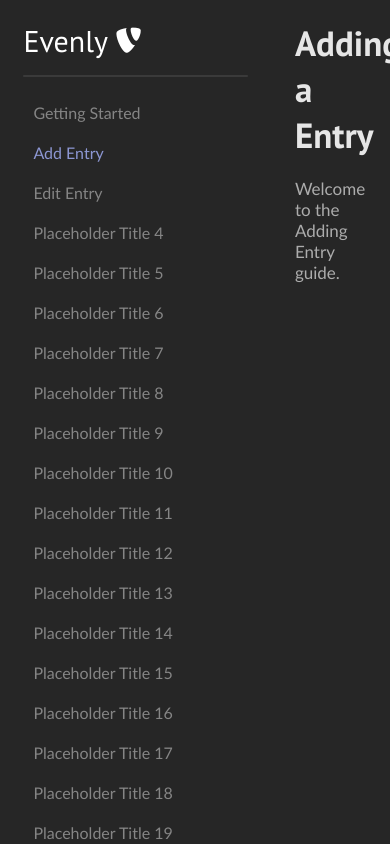
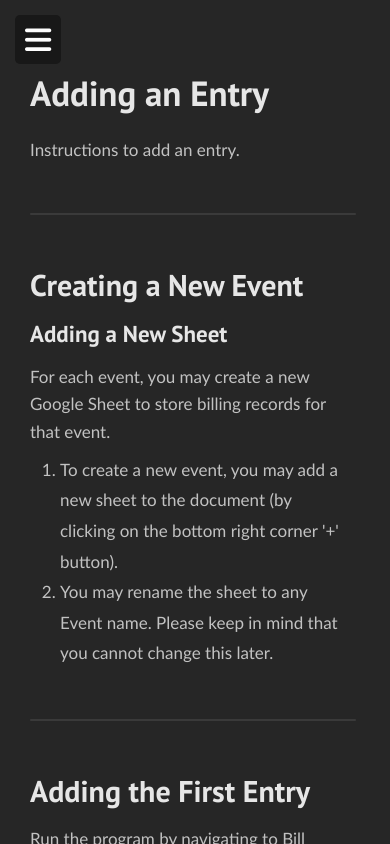
Before and after one commit to PiqueDevelopment/evenly-website, a React (Create React App) app: page /docs/add-entry in a window 390 px wide. Built offline with nearby package versions, Linux system fonts and the light colour scheme.

Commit message:
feature Documentation Mobile View

```diff
--- a/src/components/DocNavbar.css
+++ b/src/components/DocNavbar.css
@@ -2,6 +2,10 @@
     display: flex;
     height: 100vh;
     background-color: #262626;
+}
+
+.container.full-width {
+    margin-left: 0;
 }
 
 .sidebar {
@@ -12,7 +16,22 @@
     flex-shrink: 0;
     overflow-y: auto;
     overflow-x: auto;
+    position: relative;
+    z-index: 999;
 }
+
+
+.overlay {
+    position: fixed;
+    margin-left: 6%;
+    top: 0;
+    left: 0;
+    width: 100%;
+    height: 100%;
+    background: rgba(0, 0, 0, 0.5);
+    z-index: 998;
+}
+
 
 .sidebar-list {
     height: auto;
@@ -33,7 +52,7 @@
     text-decoration: none;
 }
 
-.sidebar-home:hover{
+.sidebar-home:hover {
     color: rgb(141, 151, 211);
     cursor: pointer;
     transition: 0.5s ease;
@@ -47,6 +66,7 @@ hr.rounded {
     max-width: 90%;
     margin: 15px 0;
 }
+
 .sidebar-list .row {
     width: 100%;
     height: 40px;
@@ -76,3 +96,37 @@ hr.rounded {
     cursor: pointer;
     transition: 0.5s ease;
 }
+
+.hamburger-menu {
+    display: none;
+    position: absolute;
+    top: 15px;
+    left: 15px;
+    font-size: 30px;
+    cursor: pointer;
+    color: white;
+    background-color: #181818;
+    padding: 5px;
+    padding-left: 10px;
+    padding-right: 10px;
+    border-radius: 5px;
+    transition: background-color 0.3s ease;
+}
+
+
+@media screen and (max-width: 768px) {
+    .sidebar {
+        transform: translateX(-100%);
+        overflow-y: hidden;
+        transition: transform 0.3s ease-in-out;
+    }
+
+    .sidebar.active {
+        transform: translateX(0);
+        overflow-y: auto;
+    }
+
+    .hamburger-menu {
+        display: block;
+    }
+}
--- a/src/components/DocNavbar.tsx
+++ b/src/components/DocNavbar.tsx
@@ -1,13 +1,35 @@
-import React from 'react';
+import React, { useState, useEffect, useRef } from 'react';
 import { NavLink } from 'react-router-dom';
 import './DocNavbar.css';
 import { DocNavbarData } from './DocNavbarData.tsx';
 
 function DocNavbar() {
+    const [sidebarOpen, setSidebarOpen] = useState(false);
+    const sidebarRef = useRef(null);
+
+    const toggleSidebar = () => {
+        setSidebarOpen(!sidebarOpen);
+    };
+
+    const handleClickOutside = (event) => {
+        if (sidebarRef.current && !sidebarRef.current.contains(event.target)) {
+            setSidebarOpen(false);
+        }
+    };
+
+    useEffect(() => {
+        document.addEventListener('mousedown', handleClickOutside);
+        return () => {
+            document.removeEventListener('mousedown', handleClickOutside);
+        };
+    }, []);
+
     return (
-        <div className='sidebar'>
+        <div className={`container ${sidebarOpen ? '' : 'full-width'}`}>
+            {sidebarOpen && <div className="overlay" onClick={toggleSidebar}></div>}
+            <div ref={sidebarRef} className={`sidebar ${sidebarOpen ? 'active' : ''}`}>
                 <ul className='sidebar-list'>
-                <li >
+                    <li>
                         <NavLink
                             to='/'
                             className='sidebar-home'
@@ -30,6 +52,10 @@ function DocNavbar() {
                     ))}
                 </ul>
             </div>
+            <div className={`hamburger-menu ${sidebarOpen ? 'hidden' : ''}`} onClick={toggleSidebar}>
+                <i className='fas fa-bars'></i>
+            </div>
+        </div>
     );
 }
 
--- a/src/pages/docs/AddEntry.tsx
+++ b/src/pages/docs/AddEntry.tsx
@@ -7,8 +7,42 @@ function AddEntry() {
     <div className='container'>
         <DocNavbar />
         <div className='doc-content'>
-          <h1>Adding a Entry</h1>
-          <p>Welcome to the Adding Entry guide.</p>
+          <div className='spacer'/>
+          <h1>Adding an Entry</h1>
+          <p>Instructions to add an entry.</p>
+          <hr className='doc-divider' />
+          <h2>Creating a New Event</h2>
+          <h3>Adding a New Sheet</h3>
+          <p>For each event, you may create a new Google Sheet to store billing records for that event.</p>
+          <p>
+            <ul>
+                <li>To create a new event, you may add a new sheet to the document &#x0028;by clicking on the bottom right corner '+' button&#x0029;.</li>
+                <li>You may rename the sheet to any Event name. Please keep in mind that you cannot change this later.</li>
+            </ul>
+          </p>
+          <hr className='doc-divider' />
+          <h2>Adding the First Entry</h2>
+          <p>Run the program by navigating to Bill Splitting &#x003E; Add Entry.</p>
+          <div className='warning'>
+            <h3>WARNING</h3>
+            <p>It is vital that you are adding an entry with the correct Event sheet open. The program will attempt to insert information into whatever sheet you are looking at.</p>
+          </div>
+          <h3>Filling out the Form</h3>
+          <p>You will be greeted with a menu prompting for the following:</p>
+          <p>
+            <ul>
+              <li>Description &#x0028;Optional&#x0029;: The bill name and description. This is optional.</li>
+              <li>Date &#x0028;Optional&#x0029;: The date of the bill. This is optional.</li>
+              <li>Total Amount: The total amount of money &#x0028;$ Amount&#x0029; that was paid for the bill.</li>
+              <li>Split Type: The split type of the bill. This can either be in <i>dollar amount</i> or by <i>percentage</i>.</li>
+              <li>Members: Add the members who were involved with the bill by clicking on 'Add Member' and utilizing the dropdown menu.</li>
+              <li>Who Paid: The person&#x0028;s&#x0029; who paid the bill initially. What they are owed will be calculated in 'Balance Split.' Please see the glossary.</li>
+            </ul>
+          </p>
+          <h3>Submitting the Form</h3>
+          <p>Upon form submission, the entry will take a moment to be entered into the Google Sheet, along with a Unique ID and automated formatting</p>
+          <p>This entry will now be available to edit through the Edit Entry feature.</p>
+          <div className='spacer'/>
         </div>
     </div>
   );
--- a/src/pages/docs/Docs.css
+++ b/src/pages/docs/Docs.css
@@ -5,16 +5,24 @@
     background-color: #262626;
     color: #000;
     overflow-y: auto;
+    margin-left: 4%;
+}
+
+.doc-content.full-width {
+    margin-left: 0;
+}
+
+.spacer {
+    margin-top: 50px;
+    margin-bottom: 50px;
 }
 
 .doc-content h1,
 .doc-content h2,
 .doc-content h3,
-.doc-content h4,
-.doc-content h5,
-.doc-content h6,
-.doc-content p {
-    margin-left: 2%;
+.doc-content p,
+.doc-content li {
+    margin-right: 4%;
 }
 
 .doc-content h1 {
@@ -36,21 +44,26 @@
     color: #e6e6e6;
     text-align: left;
     font-size: 23px;
-    margin-top: 45px;
+    margin-top: 15px;
     margin-bottom: 15px;
 }
 
 .doc-content p {
-    color: #acacac;
+    color: #c2c2c2;
+    line-height: 1.6;
     text-align: left;
     font-size: 17px;
     margin-bottom: 20px;
     font-family: 'Trebuchet MS', 'Lucida Sans Unicode', 'Lucida Grande', 'Lucida Sans', Arial, sans-serif;
 }
 
+.doc-content ul {
+    margin-top: -10px;
+    margin-left: 30px;
+    line-height: 1.8;
+}
+
 .doc-content li {
-    margin-left: 20px;
-    padding: 5px;
     list-style: number;
     font-family: 'Trebuchet MS', 'Lucida Sans Unicode', 'Lucida Grande', 'Lucida Sans', Arial, sans-serif;
 }
@@ -61,6 +74,30 @@
     background-color: rgb(58, 58, 58);
     border-radius: 5px;
     margin: 50px 0;
-    margin-left: 2%;
-    margin-right: 2%;
+    margin-right: 4%;
 }
+
+.warning {
+    background-color: #3e341b;
+    padding: 20px;
+    border-radius: 20px;
+    margin-right: 4%;
+    border: 2px solid #4e4120;
+    margin-bottom: 20px;
+}
+
+/* Styles for tablets (600px to 768px) */
+@media screen and (min-width: 600px) and (max-width: 768px) {
+    .doc-content {
+        margin-left: -240px;
+        width: 100%;
+    }
+}
+
+/* Styles for phones (less than 600px) */
+@media screen and (max-width: 599px) {
+    .doc-content {
+        margin-left: -240px;
+        width: 100%;
+    }
+}
--- a/src/pages/docs/GettingStarted.tsx
+++ b/src/pages/docs/GettingStarted.tsx
@@ -7,6 +7,7 @@ function GettingStarted() {
     <div className='container'>
         <DocNavbar />
         <div className='doc-content'>
+          <div className='spacer'/>
           <h1>Getting Started</h1>
           <p>Essential information to get you started with Evenly.</p>
           <hr className='doc-divider' />
@@ -29,6 +30,10 @@ function GettingStarted() {
           </p>
           <hr className='doc-divider' />
           <h2>Additional Setup</h2>
+          <h3>Authorization</h3>
+          <p>If this is your first time running the program, please navigate to a new Sheet. Then, click on Bill Splitting &#x003E; Add Entry and follow the prompts to authorize the script to run on your Google Account.</p>
+          <div className="warning">
+            <h3>WARNING</h3>
             <p>Ensure that there exists a sheet titled EXACTLY 'People', with individuals from your organization listed by Name and Email.</p>
             <p>
               <ul>
@@ -37,6 +42,8 @@ function GettingStarted() {
               </ul>
             </p>
           </div>
+          <div className='spacer'/>
+        </div>
     </div>
   );
 }
```
Lines whose indentation alone changed are shown as unchanged.
